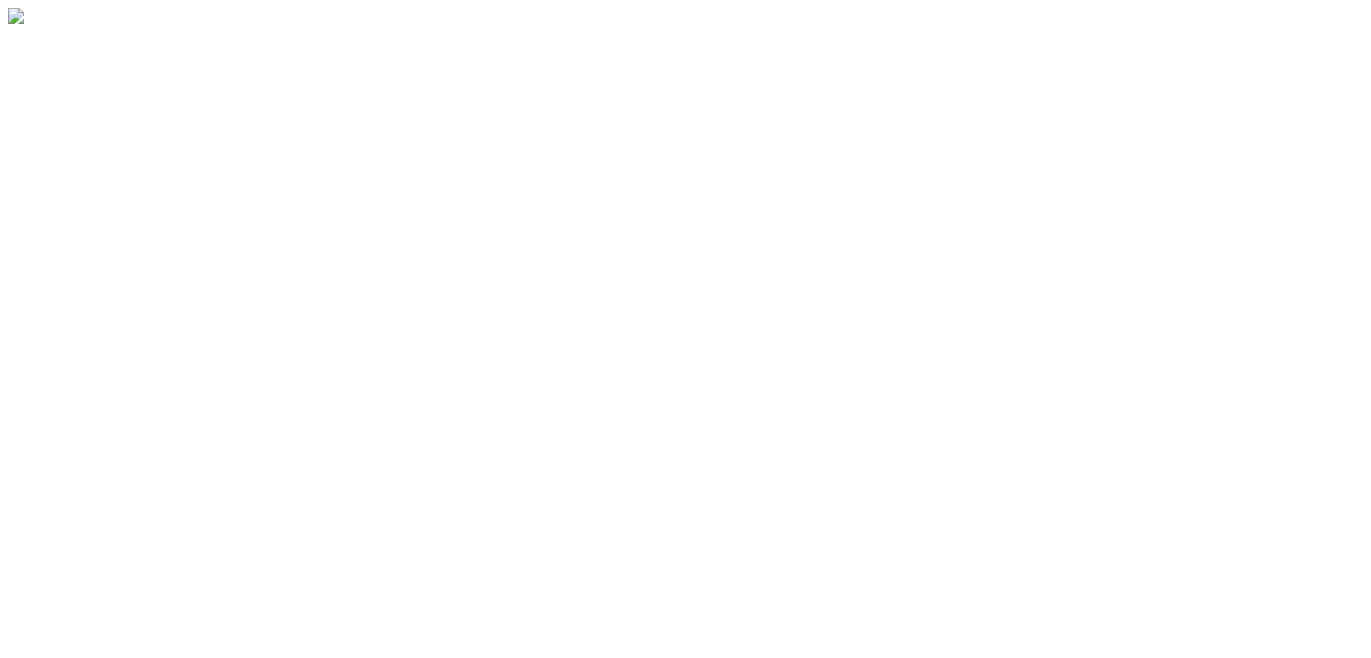
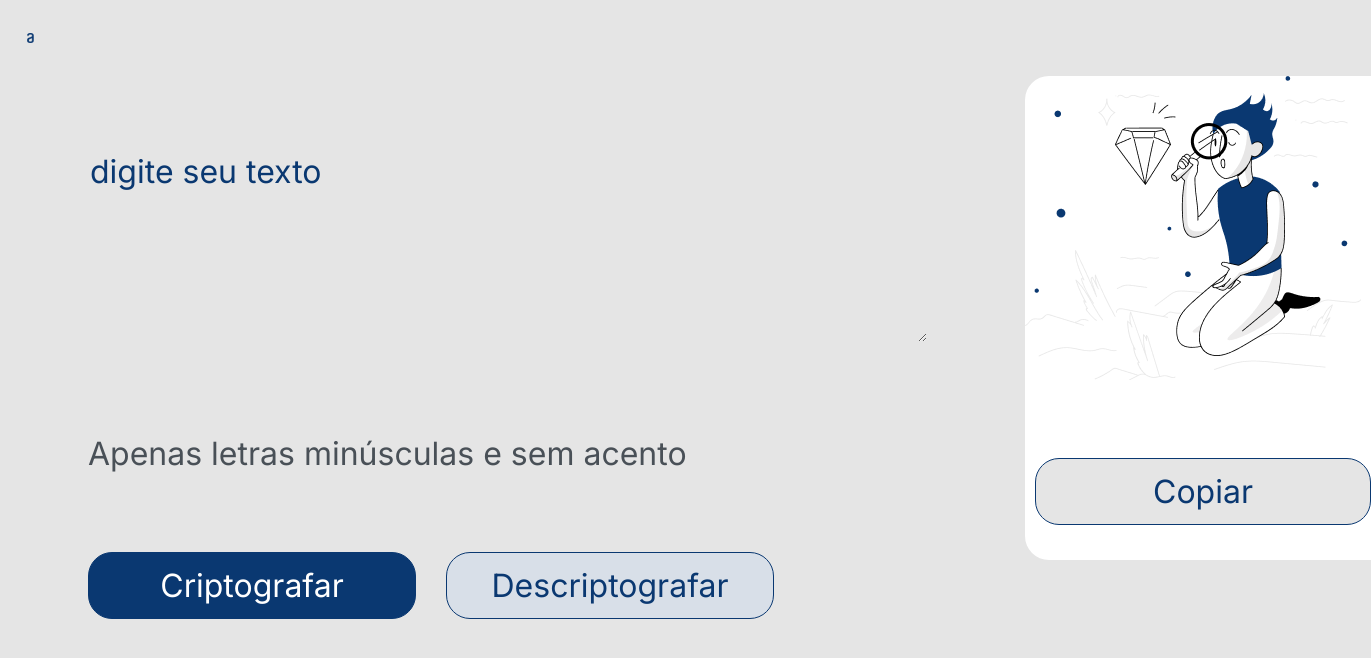
Before and after one commit to matheusosss/decodificador-de-texto, a plain HTML site: page index.html in a window 1280 px wide. Shown: the whole page, 1371 px wide, since content can reach past the window. Drawn offline with Linux system fonts and the light colour scheme.

Commit message:
atualizações na index e no style

```diff
--- a/app.js
+++ b/app.js
@@ -0,0 +1,50 @@
+const textArea = document.querySelector(".text-area");
+const mensagem = document.querySelector(".mensagem");
+
+// A letra "e" é convertida para "enter"
+// A letra "i" é convertida para "imes"
+// A letra "a" é convertida para "ai"
+// A letra "o" é convertida para "ober"
+// A letra "u" é convertida para "ufat"
+
+function btnEncriptar() {
+    const textoEncriptado = encriptar(textArea.value);
+    mensagem.value = textoEncriptado;
+    textArea.value = "";
+}
+
+
+function encriptar(stringEncriptada) {
+    let matrizCodigo = [["e" , "enter"] , ["i" , "imes"] , ["a" , "ai"] , ["o" , "ober"] , ["u" , "ufat"]];
+    stringEncriptada = stringEncriptada.toLowerCase();
+
+    for(let i = 0; i < matrizCodigo.length; i++) {
+        if(stringEncriptada.includes(matrizCodigo[i][0])) {
+            stringEncriptada = stringEncriptada.replaceAll(matrizCodigo[i][0], matrizCodigo[i][1]);
+        }
+    }
+
+    return stringEncriptada;
+
+}
+
+function btnDesencriptar() {
+    const textoDesencriptado = desencriptar(textArea.value);
+    mensagem.value = textoDesencriptado;
+    textArea.value = "";
+}
+
+
+function desencriptar(stringDesencriptada) {
+    let matrizCodigo = [["e" , "enter"] , ["i" , "imes"] , ["a" , "ai"] , ["o" , "ober"] , ["u" , "ufat"]];
+    stringDesencriptada = stringDesencriptada.toLowerCase();
+
+    for(let i = 0; i < matrizCodigo.length; i++) {
+        if(stringEncriptada.includes(matrizCodigo[i][1])) {
+            stringDesencriptada = stringDesencriptada.replaceAll(matrizCodigo[i][1], matrizCodigo[i][0]);
+        }
+    }
+
+    return stringDesencriptada;
+
+}
--- a/index.html
+++ b/index.html
@@ -3,15 +3,36 @@
 <head>
     <meta charset="UTF-8">
     <meta name="viewport" content="width=device-width, initial-scale=1.0">
+    <link href="https://fonts.googleapis.com/css2?family=Inter:ital,opsz,wght@0,14..32,100..900;1,14..32,100..900&family=Krona+One&family=Montserrat:ital,wght@0,100..900;1,100..900&display=swap" rel="stylesheet">
+    <link rel="stylesheet" href="style.css">
     <title>Decodificador</title>
 </head>
 <body>
     <header>
+        <img class="logoalura" src="/assets/logoalura.png" alt="logo Alura">
+    </header>
 
-    </header>
-<img src="imagens/Frame 6.png">
-<footer>
+    <main>
+        <section>
+            <textarea class="text-area" cols="41" rows="4" placeholder="Digite seu texto"></textarea>
 
-</footer>
+            <div class="informacao">
+                <h6>Apenas letras minúsculas e sem acento</h6>
+            </div>
+
+            <div class="botoes">
+                <button class="btn-encriptar" onclick="btnEncriptar()">Criptografar</button>
+                <button class="btn-desencriptar" onclick="btnDesencriptar()">Descriptografar</button>
+            </div>
+        </section>
+
+        <section>
+            <textarea class="mensagem" cols="20" rows="10"></textarea>
+            <button class="btn-copiar">Copiar</button>
+        </section>
+    </main>
+    <script src="app.js"></script>
+
+
 </body>
 </html>
--- a/style.css
+++ b/style.css
@@ -0,0 +1,92 @@
+* {
+    background-color: #E5E5E5;
+    font-family: 'Inter', sans-serif;
+    font-weight: 400;
+    font-size: 32px;
+    line-height: 150%;
+}
+
+.logoalura{
+    margin-left: 10px;
+    padding-top: 10px;
+    width: 2%;
+}
+
+main{
+    display: flex;
+    margin-bottom: 50px;
+    margin-left: 80px;
+}
+
+.text-area{
+    border: none;
+    color: #0A3871;
+    margin-top: 90px;
+    text-transform: lowercase;
+}
+
+::placeholder { color: #0A3871; }
+    .text-area:focus{
+        outline: none;
+    }
+
+.mensagem{
+    background: white;
+    background-image: url(/assets/boneco.png);
+    background-repeat: no-repeat;
+    border: none;
+    border-radius: 24px;
+    color: #0A3871;
+    margin-left: 98px;
+    margin-top: 20px;
+    padding-left: 20px;
+    position: fixed;
+}
+
+.mensagem:focus{
+    outline: none;
+
+}
+
+.botoes{
+    display: flex;
+    margin-top: 18px;
+}
+
+.btn-desencriptar{
+    background: #D8DFE8;
+    border: 1px solid #0A3871;
+    border-radius: 24px;
+    color: #0A3871;
+    cursor: pointer;
+    height: 67px;
+    margin-left: 30px;
+    width: 328px;
+}
+
+.btn-encriptar{
+    background-color: #0A3871;
+    border: 1px solid #0A3871;
+    border-radius: 24px;
+    color: white;
+    cursor: pointer;
+    height: 67px;
+    width: 328px;
+}
+
+.btn-copiar{
+    border: 1px solid #0A3871;
+    border-radius: 24px;
+    color: #0A3871;
+    cursor: pointer;
+    height: 67px;
+    margin-left: 108px;
+    margin-top: 402px;
+    position: absolute;
+    width: 336px;
+}
+
+.informacao{
+    color: #495057;
+    font-size: 18px;
+}
```
Also changed, not shown: assets/boneco.png (added), assets/logoalura.png (added).
